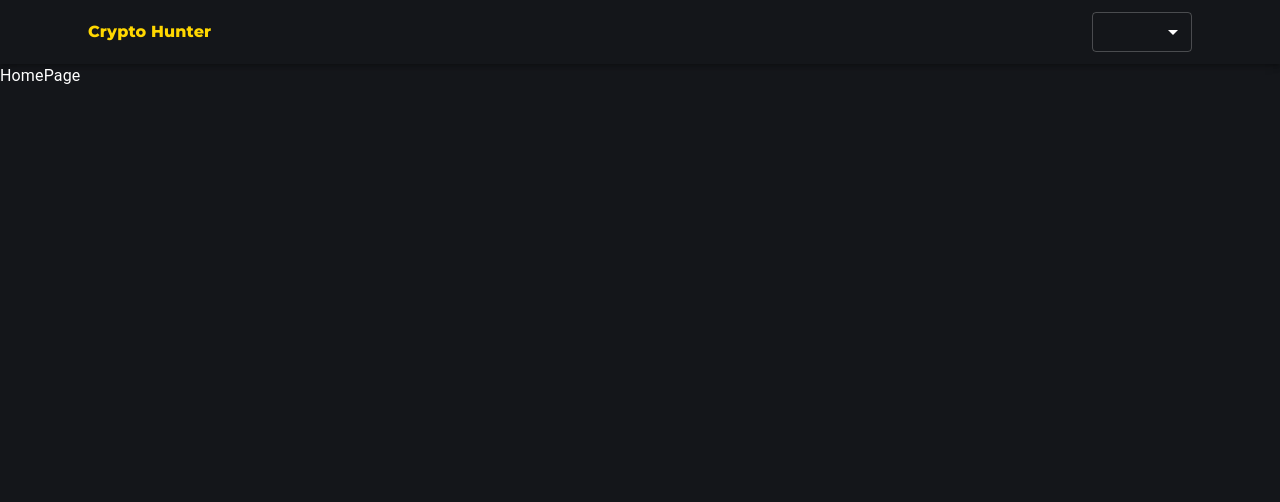
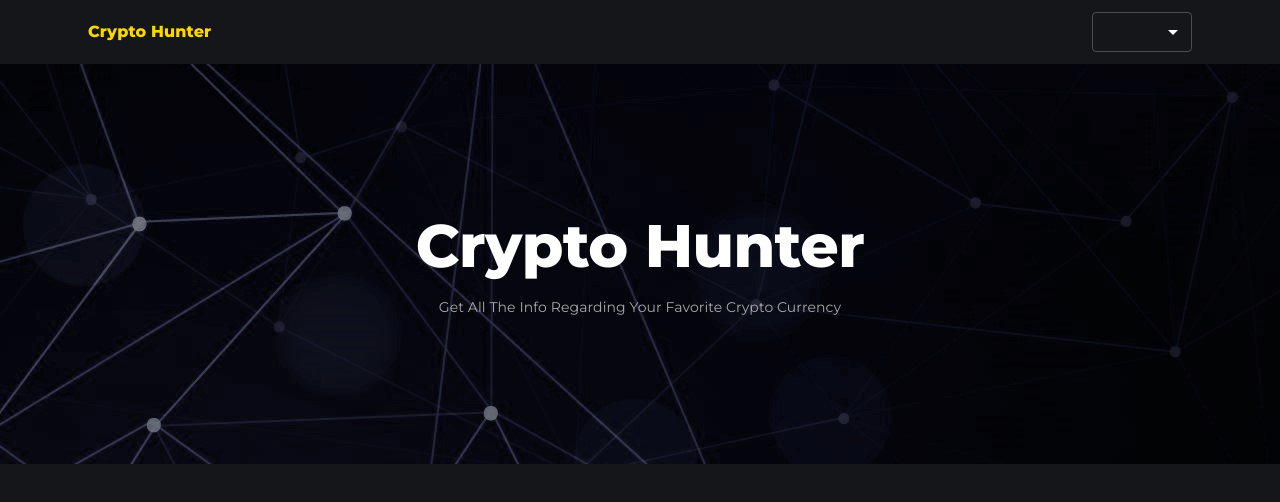
Before and after one commit to gkumar-pandey/Crypto-Hunter, a React (Create React App) app: page / in a window 1280 px wide. Shown: the top 502 px of the page. Built offline with nearby package versions, Linux system fonts and the light colour scheme.

Commit message:
add config file and make banner

```diff
--- a/public/index.html
+++ b/public/index.html
@@ -11,8 +11,6 @@
     />
     <link rel="apple-touch-icon" href="%PUBLIC_URL%/logo192.png" />
 
-    <link rel="manifest" href="%PUBLIC_URL%/manifest.json" />
-
     <title>Crypto Hunter</title>
   </head>
   <body>
--- a/src/App.js
+++ b/src/App.js
@@ -21,7 +21,7 @@ const theme = createTheme({
     mode: "dark",
   },
 });
-console.log(theme);
+// console.log(theme);
 function App() {
   return (
     <>
--- /dev/null
+++ b/src/Components/Banner/Banner.js
@@ -0,0 +1,47 @@
+import { Typography } from "@mui/material";
+import { Container } from "@mui/system";
+import React from "react";
+
+
+const coustemStyle = {
+    banner: {
+        backgroundImage: 'url(./banner2.jpg)',
+        height: '400px',
+        width: '100%'
+    },
+    bannerContent: {
+        height: '100%',
+        // border: '1px solid red',
+        display: 'flex',
+        flexDirection: 'column',
+        justifyContent: 'center',
+        alignItems: 'center'
+
+    },
+    tagline: {
+        // border: '1px solid red',
+        height: '40%',
+        display: 'flex',
+        flexDirection: 'column',
+        justifyContent: 'center',
+        alignItems: 'center'
+    }
+}
+const Banner = () => {
+    return <div>
+        <div style={coustemStyle.banner}>
+            <Container style={coustemStyle.bannerContent} >
+                <div style={coustemStyle.tagline} >
+                    <Typography variant="h2" sx={{ fontWeight: 'bold', marginBottom: '15px', fontFamily: 'Montserrat', }} >
+                        Crypto Hunter
+                    </Typography>
+                    <Typography variant="subtitle2" sx={{ color: 'darkgrey', textTransform: 'capitalize', fontFamily: 'Montserrat', }} >
+                        Get all the info regarding your favorite Crypto currency
+                    </Typography>
+                </div>
+            </Container>
+        </div>
+    </div>;
+};
+
+export default Banner;
--- a/src/Components/Header.js
+++ b/src/Components/Header.js
@@ -16,7 +16,7 @@ function Header() {
     },
   };
   const { currency, setCurrency } = CryptoState();
-  console.log(currency);
+  // console.log(currency);
   return (
     <AppBar color="transparent" position="static">
       <Container>
--- a/src/Pages/HomePage.js
+++ b/src/Pages/HomePage.js
@@ -1,7 +1,12 @@
 import React from "react";
+import Banner from "../Components/Banner/Banner";
 
 function HomePage() {
-  return <div>HomePage</div>;
+  return (
+    <>
+      <Banner />
+    </>
+  );
 }
 
 export default HomePage;
```
Also changed, not shown: src/Components/Banner/Crousel.js (added, +7 -0 lines), src/Components/Config/Config.js (added, +16 -0 lines), public/banner2.jpg (added).
